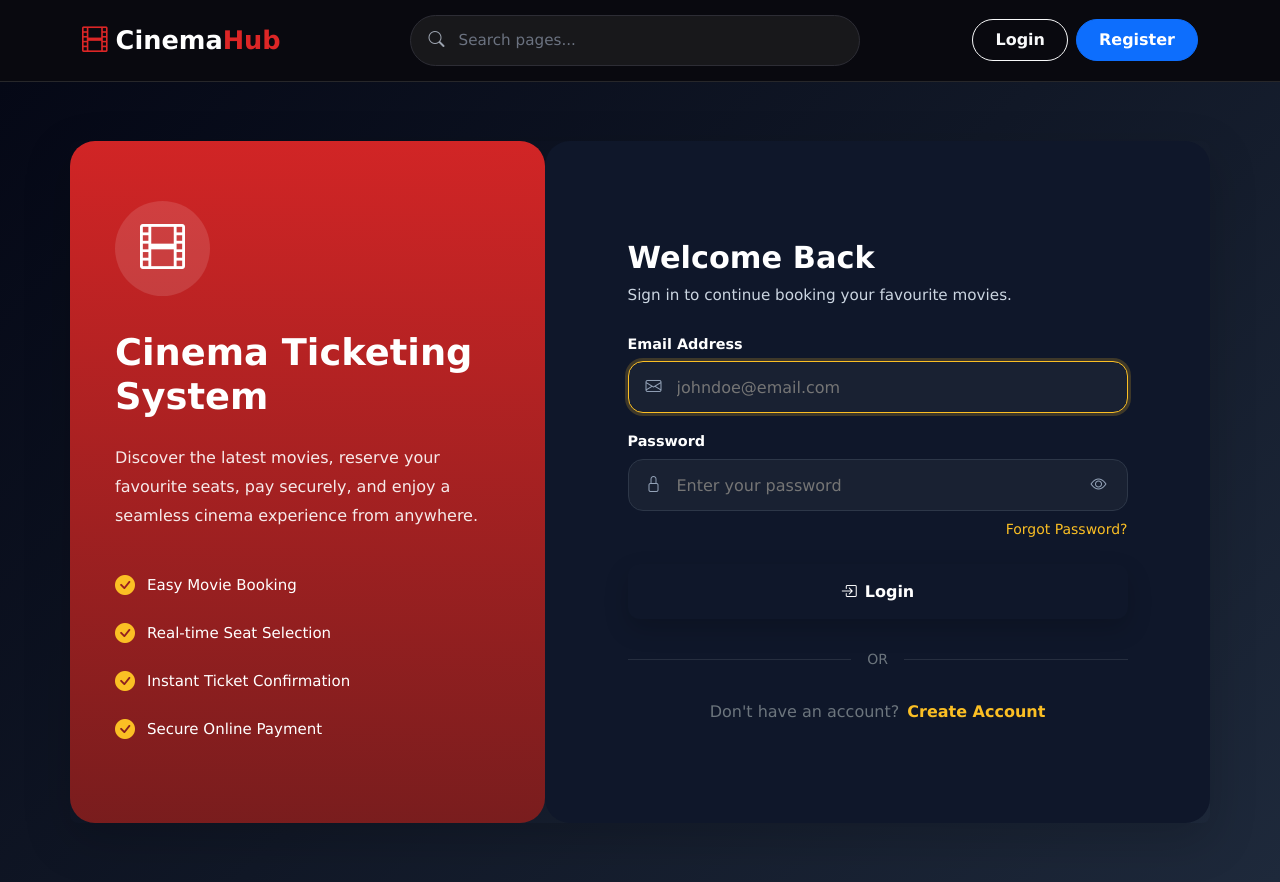
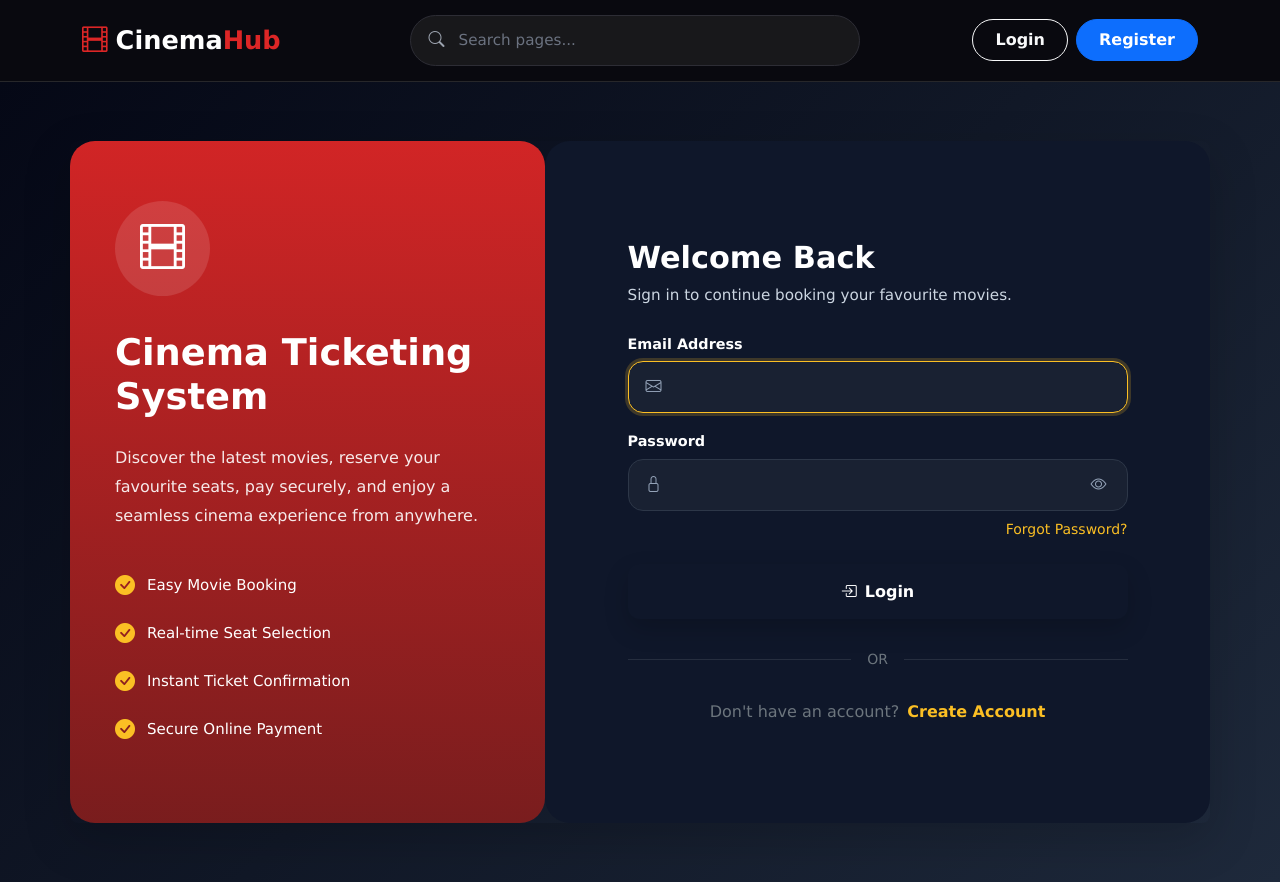
Before and after one commit to Jimmy-ui-maker/SmartCinema, a Next.js app: page /auth/login in a window 1280 px wide. Built offline with nearby package versions, Linux system fonts and the light colour scheme.

Commit message:
some changes

```diff
--- a/src/app/stafflogin/page.jsx
+++ b/src/app/stafflogin/page.jsx
@@ -135,7 +135,6 @@ export default function AdminLoginPage() {
               <input
                 type="email"
                 className="custom-input ps-5"
-                placeholder="staff@email.com"
                 value={email}
                 onChange={(e) => setEmail(e.target.value)}
                 required
@@ -154,7 +153,6 @@ export default function AdminLoginPage() {
               <input
                 type={showPassword ? "text" : "password"}
                 className="custom-input ps-5 pe-5"
-                placeholder="Enter password"
                 value={password}
                 onChange={(e) => setPassword(e.target.value)}
                 required
--- a/src/app/superadmin/enter/page.jsx
+++ b/src/app/superadmin/enter/page.jsx
@@ -73,7 +73,6 @@ export default function SuperAdminLoginPage() {
               <input
                 type="email"
                 className="custom-input ps-5"
-                placeholder="admin@email.com"
                 value={email}
                 onChange={(e) => setEmail(e.target.value)}
                 required
@@ -92,7 +91,6 @@ export default function SuperAdminLoginPage() {
               <input
                 type={showPassword ? "text" : "password"}
                 className="custom-input ps-5 pe-5"
-                placeholder="Enter password"
                 value={password}
                 onChange={(e) => setPassword(e.target.value)}
                 required
--- a/src/components/auth/LoginForm.js
+++ b/src/components/auth/LoginForm.js
@@ -98,7 +98,6 @@ export default function LoginForm() {
             type="email"
             name="email"
             className="custom-input ps-5"
-            placeholder="johndoe@email.com"
             value={form.email}
             onChange={handleChange}
             autoComplete="email"
@@ -118,7 +117,6 @@ export default function LoginForm() {
             type={showPassword ? "text" : "password"}
             name="password"
             className="custom-input ps-5 pe-5"
-            placeholder="Enter your password"
             value={form.password}
             onChange={handleChange}
             autoComplete="current-password"
```
